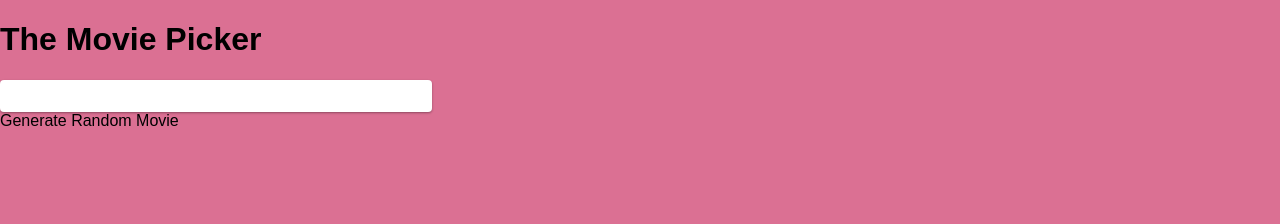
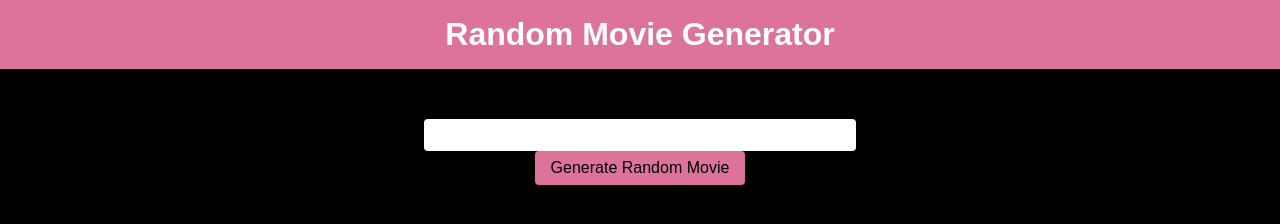
Before and after one commit to RGallagher13/FlixTrove, a plain HTML site: page index2.html in a window 1280 px wide. Drawn offline with Linux system fonts and the light colour scheme.

Commit message:
Fixed code

```diff
--- a/demo.js
+++ b/demo.js
@@ -35,10 +35,12 @@ async function fetchMovieDetails(movieId) {
 
 function displayMovie(movie) {
     const imageUrl = `https://image.tmdb.org/t/p/w500${movie.poster_path}`;
-    const ukRelease = movie.release_dates.results.find(release => release.iso_3166_1 === 'UK');
+    const usRelease = movie.release_dates.results.find(release => release.iso_3166_1 === 'US');
+
 
     movieContainer.innerHTML = `
         <h3>${movie.title}</h3>
+        <img src="${imageUrl}" alt="${movie.title} poster" />
         <p>Release Date: ${movie.release_date}</p>
     `;
 }
--- a/index2.html
+++ b/index2.html
@@ -9,11 +9,12 @@
 <body>
     <main>
         <header>
-            <h1>The Movie Picker</h1>
+            <h1>Random Movie Generator</h1>
         </header>
-        <div class="movieContainer"></div>
-        <button="generate-movie-btn">Generate Random Movie</button>
+        <div id="movie-container"></div>
+        <button id="generate-movie-btn">Generate Random Movie</button>
     </main>
+
     <script src="demo.js"></script>
 </body>
 </html>
--- a/styles2.css
+++ b/styles2.css
@@ -2,10 +2,31 @@ body {
     font-family: Arial, sans-serif;
     margin: 0;
     padding: 0;
-    background-color:palevioletred;
+    background-color: #000; /* Change the background color to black */
 }
 
-.movieContainer {
+main {
+    display: flex;
+    flex-direction: column;
+    align-items: center;
+    min-height: 100vh;
+}
+
+header {
+    width: 100%;
+    background-color: #dd729b; /* Change the background color to a movie curtain red */
+    padding: 1rem 0;
+    text-align: center;
+    margin-bottom: 50px; /* Add margin to separate the header from the movie container */
+}
+
+header h1 {
+    color: #fff; /* Change the header text color to white */
+    font-size: 2rem;
+    margin: 0;
+}
+
+#movie-container {
     width: 100%;
     max-width: 400px;
     background-color: #fff;
@@ -22,8 +43,16 @@ button {
     padding: 0.5rem 1rem;
     font-size: 1rem;
     cursor: pointer;
-    background-color:blueviolet;
-    color: #fff;
+    background-color: #dd729b;
+    color: #000;
     border: none;
     border-radius: 4px;
 }
+
+.movie h3 {
+    margin-bottom: 0.5rem;
+}
+
+.movie p {
+    font-size: 0.9em;
+}
```
